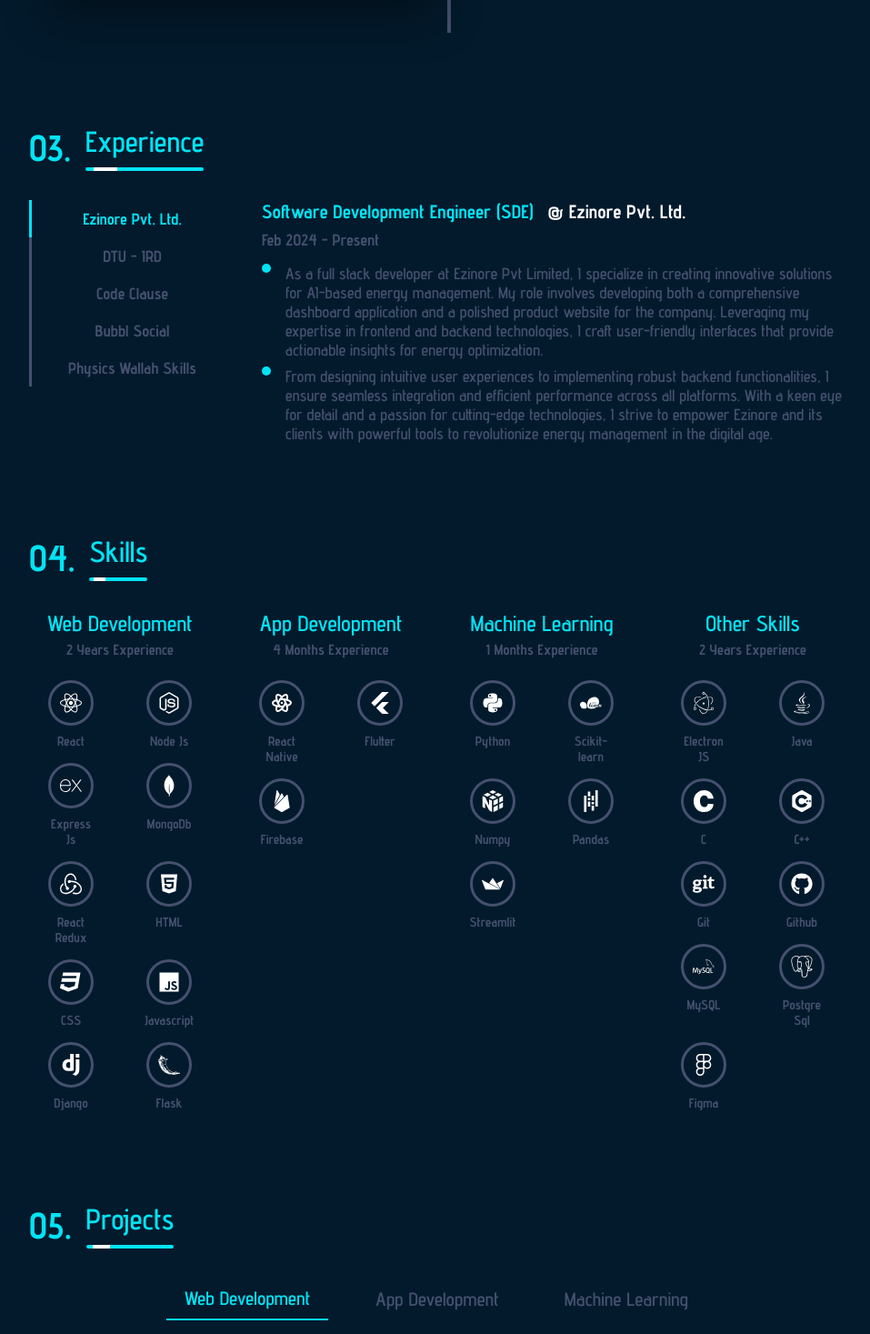
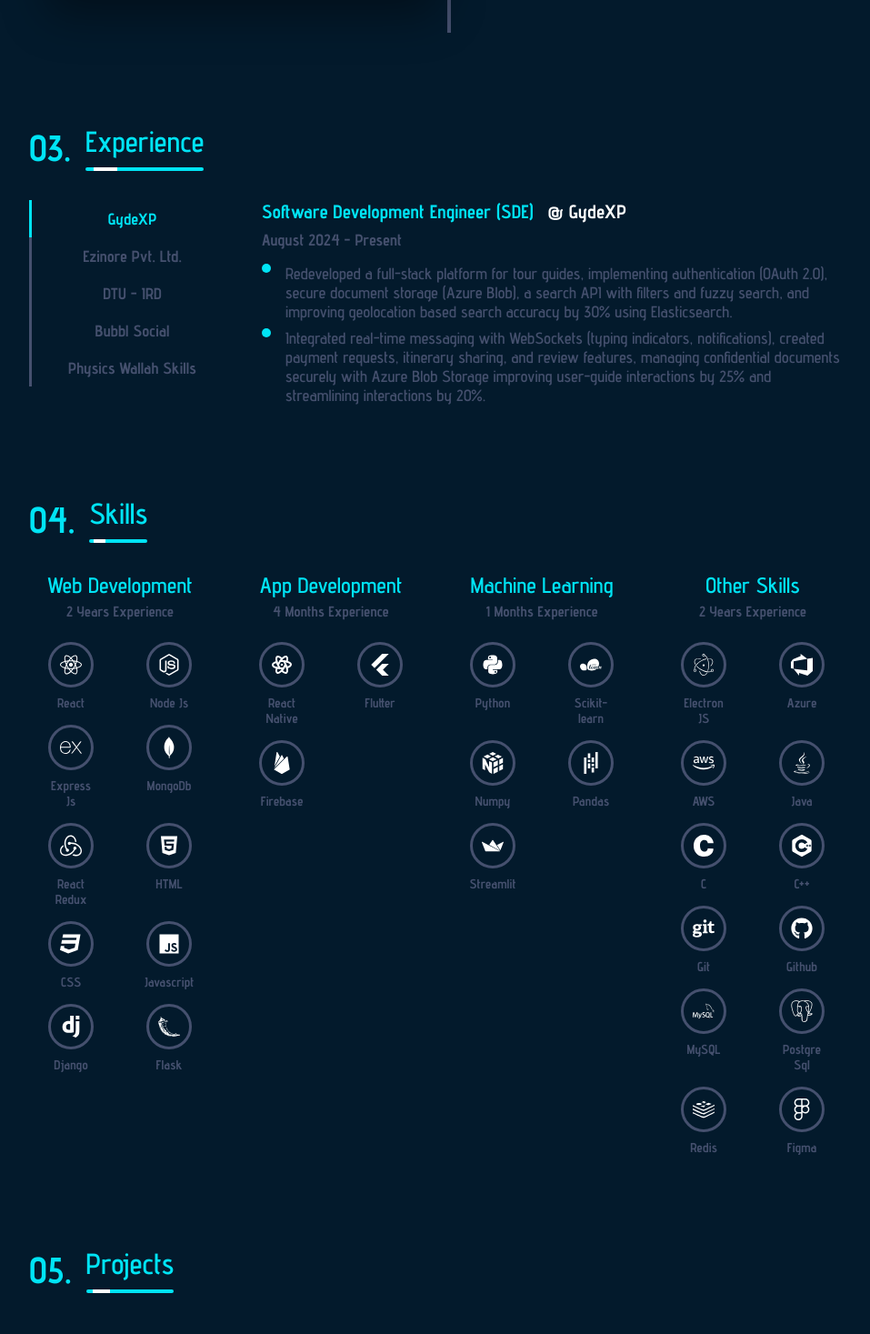
Before and after one commit to aj0911/Abhinav-Jha-Portfolio, a React (Create React App) app: page / in a window 1280 px wide. Shown: the part 1988-3455 px from the top of the page at 91% size, without its empty margins (160-1117 px from the left). Built offline with nearby package versions, Linux system fonts and the light colour scheme.

Commit message:
cv changed

```diff
--- a/src/Components/Helper/Constants.js
+++ b/src/Components/Helper/Constants.js
@@ -11,6 +11,8 @@ import {
   FaReact,
 } from "react-icons/fa";
 import {
+  SiAmazonaws,
+  SiAzuredevops,
   SiC,
   SiCplusplus,
   SiDjango,
@@ -24,6 +26,7 @@ import {
   SiNumpy,
   SiPandas,
   SiPostgresql,
+  SiRedis,
   SiRedux,
   SiScikitlearn,
   SiStreamlit,
@@ -47,7 +50,7 @@ export const education = [
     time: "2022-2026",
     name: "Delhi Technological University",
     degree: `Bachelor's Degree (B.Tech)`,
-    passingMarks: "9.25 CGPA (Till 3rd Sem)",
+    passingMarks: "9.18 CGPA (Till 4th Sem)",
   },
   {
     time: "2020-2022",
@@ -65,7 +68,14 @@ export const education = [
 
 export const experience = [
   {
-    time: "Feb 2024 - Present",
+    time: "August 2024 - Present",
+    companyName: "GydeXP",
+    role: "Software Development Engineer (SDE)",
+    desc1: `Redeveloped a full-stack platform for tour guides, implementing authentication (OAuth 2.0), secure document storage (Azure Blob), a search API with filters and fuzzy search, and improving geolocation based search accuracy by 30% using Elasticsearch.`,
+    desc2: `Integrated real-time messaging with WebSockets (typing indicators, notifications), created payment requests, itinerary sharing, and review features, managing confidential documents securely with Azure Blob Storage improving user-guide interactions by 25% and streamlining interactions by 20%.`,
+  },
+  {
+    time: "Feb 2024 - July 2024",
     companyName: "Ezinore Pvt. Ltd.",
     role: "Software Development Engineer (SDE)",
     desc1: `As a full stack developer at Ezinore Pvt Limited, I specialize in creating innovative solutions for AI-based energy management. My role involves developing both a comprehensive dashboard application and a polished product website for the company. Leveraging my expertise in frontend and backend technologies, I craft user-friendly interfaces that provide actionable insights for energy optimization.`,
@@ -77,13 +87,6 @@ export const experience = [
     role: "Web Developer",
     desc1: `As an intern at the Dean IRD Office of Delhi Technological University (DTU), I am tasked with developing a full-stack MERN (MongoDB, Express.js, React.js, Node.js) ERP portal. This portal serves to manage government-funded projects for professors at DTU, providing comprehensive tools for project tracking, resource management, financial oversight, and reporting.`,
     desc2: `My responsibilities include frontend and backend development, database management, user interface design, and ensuring seamless functionality across all aspects of the ERP portal.`,
-  },
-  {
-    time: "Sept 2023 - Nov 2023",
-    companyName: "Code Clause",
-    role: "Full Stack Developer",
-    desc1: `I have been chosen for the position of full stack Developer at CodeClause company. I have been assigned with some projects here, which contains Resume Builder, Weather App and Authentication App using firebase.`,
-    desc2: `I have submited all the three app withing the deadline and gain alot of experience while making these projects. Currently, I am working on the mobile app projects like Barcode scanner, Pdf file viewer and Travel planner app.`,
   },
   {
     time: "June 2023 - Aug 2023",
@@ -201,6 +204,14 @@ export const skills = [
         icon: <SiElectron class="icon" />,
       },
       {
+        name: "Azure",
+        icon: <SiAzuredevops class="icon" />,
+      },
+      {
+        name: "AWS",
+        icon: <SiAmazonaws class="icon" />,
+      },
+      {
         name: "Java",
         icon: <FaJava class="icon" />,
       },
@@ -227,6 +238,10 @@ export const skills = [
       {
         name: "Postgre Sql",
         icon: <SiPostgresql class="icon" />,
+      },
+      {
+        name: "Redis",
+        icon: <SiRedis class="icon" />,
       },
       {
         name: "Figma",
```
Also changed, not shown: 1 other file (tests, documents, lock files or other folders).
